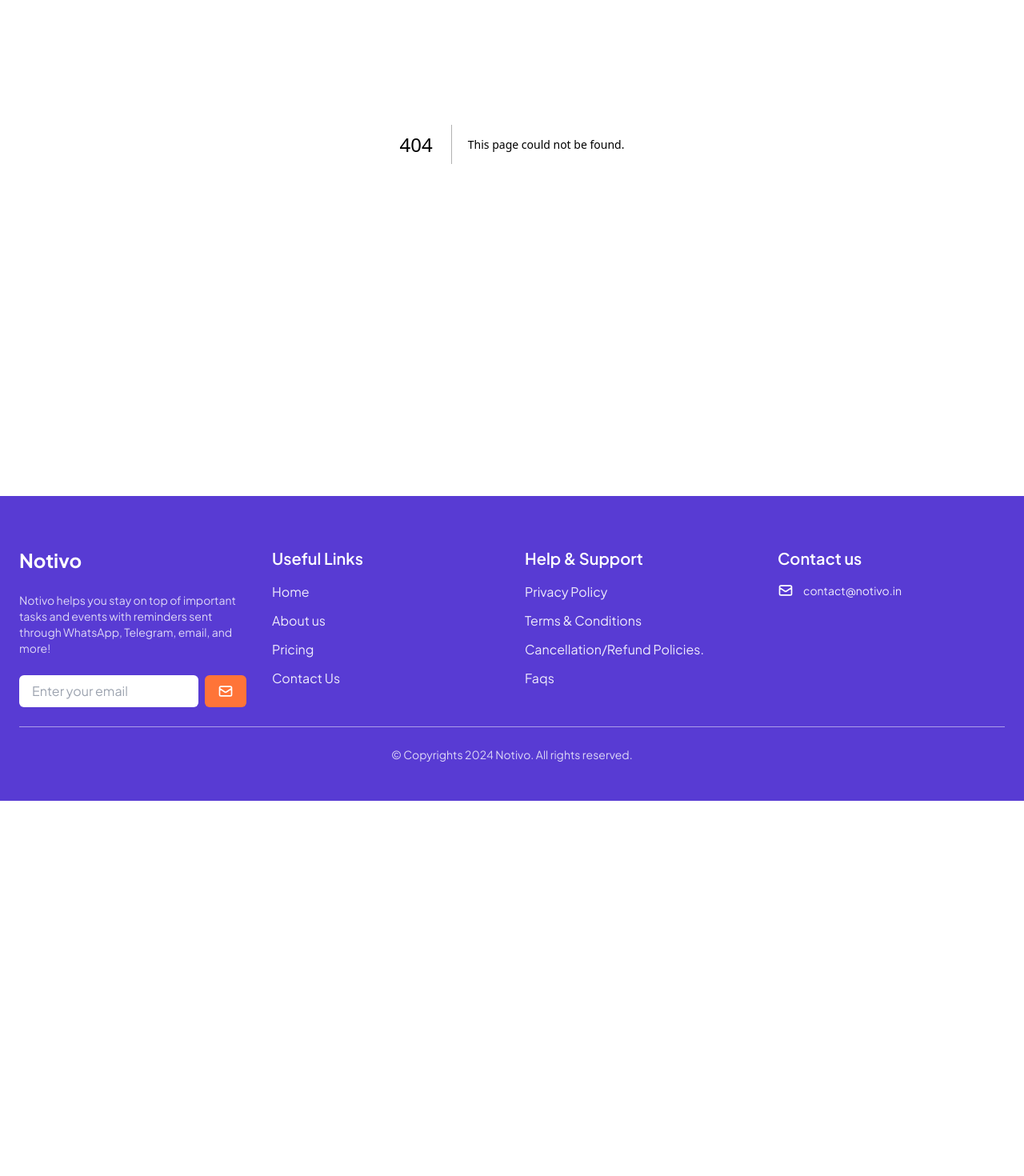
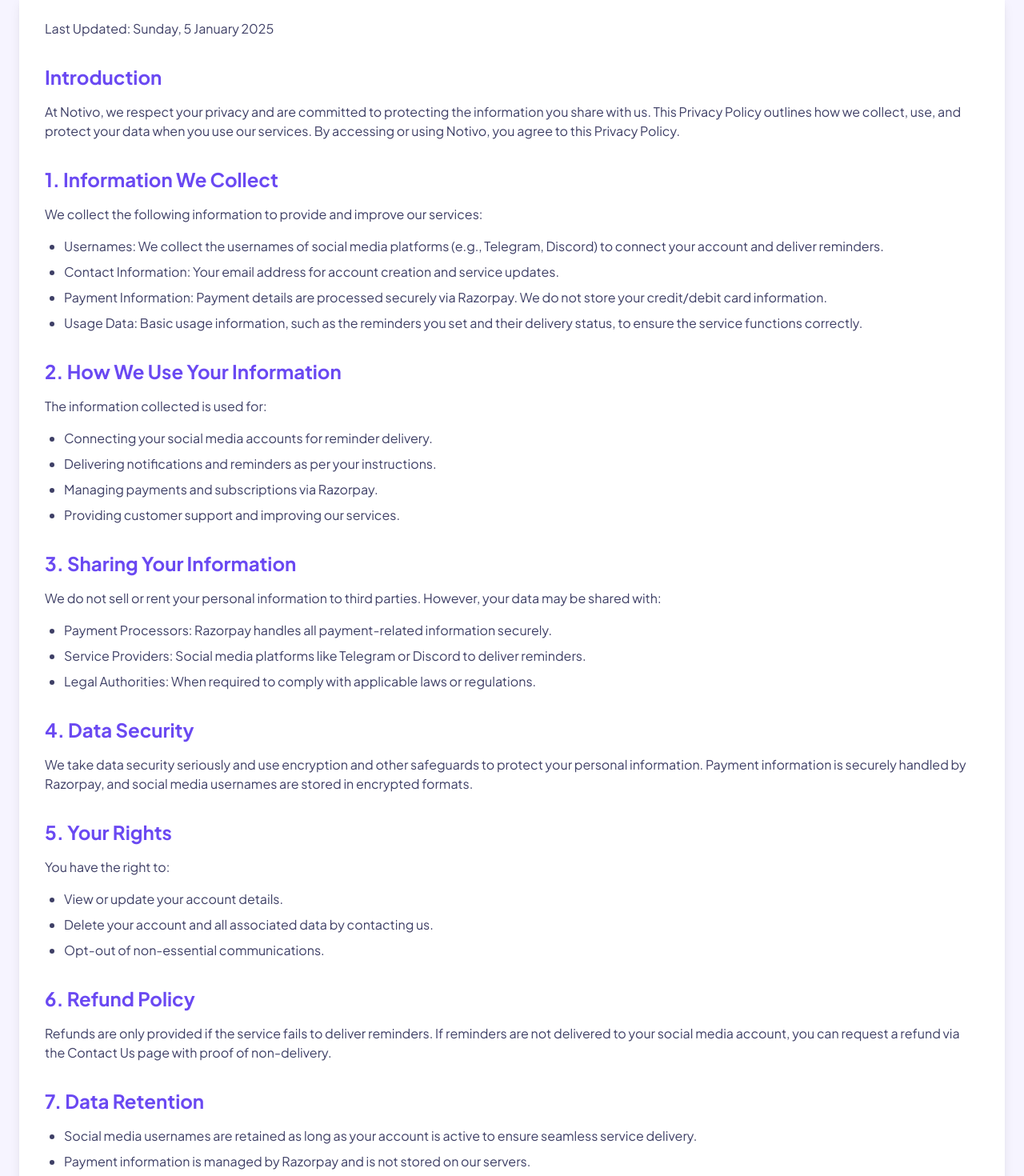
Before and after one commit to sandeep-rajputt/Notivo, a Next.js app: page /privacy-policy in a window 1280 px wide. Before the commit this address had no page. Shown: the part 300-1770 px from the top of the page at 80% size. Before the commit the page ends 1301 px from the top, so only its background shows below. Built offline with nearby package versions, Linux system fonts and the light colour scheme.

Commit message:
feat: add Privacy & Policy page

```diff
--- /dev/null
+++ b/src/app/privacy-policy/page.tsx
@@ -0,0 +1,129 @@
+"use client";
+import PageHeading from "@components/layout/PageHeading";
+import { motion } from "framer-motion";
+
+const sections = [
+  {
+    title: "Introduction",
+    content:
+      "At Notivo, we respect your privacy and are committed to protecting the information you share with us. This Privacy Policy outlines how we collect, use, and protect your data when you use our services. By accessing or using Notivo, you agree to this Privacy Policy.",
+  },
+  {
+    title: "1. Information We Collect",
+    content:
+      "We collect the following information to provide and improve our services:",
+    list: [
+      "Usernames: We collect the usernames of social media platforms (e.g., Telegram, Discord) to connect your account and deliver reminders.",
+      "Contact Information: Your email address for account creation and service updates.",
+      "Payment Information: Payment details are processed securely via Razorpay. We do not store your credit/debit card information.",
+      "Usage Data: Basic usage information, such as the reminders you set and their delivery status, to ensure the service functions correctly.",
+    ],
+  },
+  {
+    title: "2. How We Use Your Information",
+    content: "The information collected is used for:",
+    list: [
+      "Connecting your social media accounts for reminder delivery.",
+      "Delivering notifications and reminders as per your instructions.",
+      "Managing payments and subscriptions via Razorpay.",
+      "Providing customer support and improving our services.",
+    ],
+  },
+  {
+    title: "3. Sharing Your Information",
+    content:
+      "We do not sell or rent your personal information to third parties. However, your data may be shared with:",
+    list: [
+      "Payment Processors: Razorpay handles all payment-related information securely.",
+      "Service Providers: Social media platforms like Telegram or Discord to deliver reminders.",
+      "Legal Authorities: When required to comply with applicable laws or regulations.",
+    ],
+  },
+  {
+    title: "4. Data Security",
+    content:
+      "We take data security seriously and use encryption and other safeguards to protect your personal information. Payment information is securely handled by Razorpay, and social media usernames are stored in encrypted formats.",
+  },
+  {
+    title: "5. Your Rights",
+    content: "You have the right to:",
+    list: [
+      "View or update your account details.",
+      "Delete your account and all associated data by contacting us.",
+      "Opt-out of non-essential communications.",
+    ],
+  },
+  {
+    title: "6. Refund Policy",
+    content:
+      "Refunds are only provided if the service fails to deliver reminders. If reminders are not delivered to your social media account, you can request a refund via the Contact Us page with proof of non-delivery.",
+  },
+  {
+    title: "7. Data Retention",
+    content: "",
+    list: [
+      "Social media usernames are retained as long as your account is active to ensure seamless service delivery.",
+      "Payment information is managed by Razorpay and is not stored on our servers.",
+      "Upon account deletion, all personal data will be removed from our systems within 30 days.",
+    ],
+  },
+  {
+    title: "8. Cookies",
+    content:
+      "We do not use cookies to track or collect unnecessary data. Essential cookies may be used to enhance website functionality.",
+  },
+  {
+    title: "9. Changes to This Policy",
+    content:
+      "This Privacy Policy may be updated periodically. Significant updates will be communicated via email or website notifications.",
+  },
+  {
+    title: "10. Contact Us",
+    content:
+      "If you have any questions or concerns about this Privacy Policy, please contact us:",
+    list: [
+      "Email: contact@notivo.in",
+      "Contact Form: visit the contact us page on our website",
+    ],
+  },
+];
+
+export default function Page() {
+  return (
+    <main>
+      <PageHeading>Privacy & Policy</PageHeading>
+      <div className="bg-white rounded-lg shadow-lg p-8">
+        <p className="text-primary-word mb-8">
+          Last Updated: Sunday, 5 January 2025
+        </p>
+
+        {sections.map((section, index) => (
+          <motion.section
+            key={index}
+            initial={{ opacity: 0, y: 20 }}
+            whileInView={{ opacity: 1, y: 0 }}
+            transition={{ duration: 0.5, delay: index * 0.1 }}
+            viewport={{ once: true }}
+            className="mb-8"
+          >
+            <h2 className="text-2xl font-bold text-primary mb-4">
+              {section.title}
+            </h2>
+            {section.content && (
+              <p className="text-primary-word mb-4">{section.content}</p>
+            )}
+            {section.list && (
+              <ul className="list-disc pl-6 text-primary-word">
+                {section.list.map((item, itemIndex) => (
+                  <li key={itemIndex} className="mb-2">
+                    {item}
+                  </li>
+                ))}
+              </ul>
+            )}
+          </motion.section>
+        ))}
+      </div>
+    </main>
+  );
+}
```
